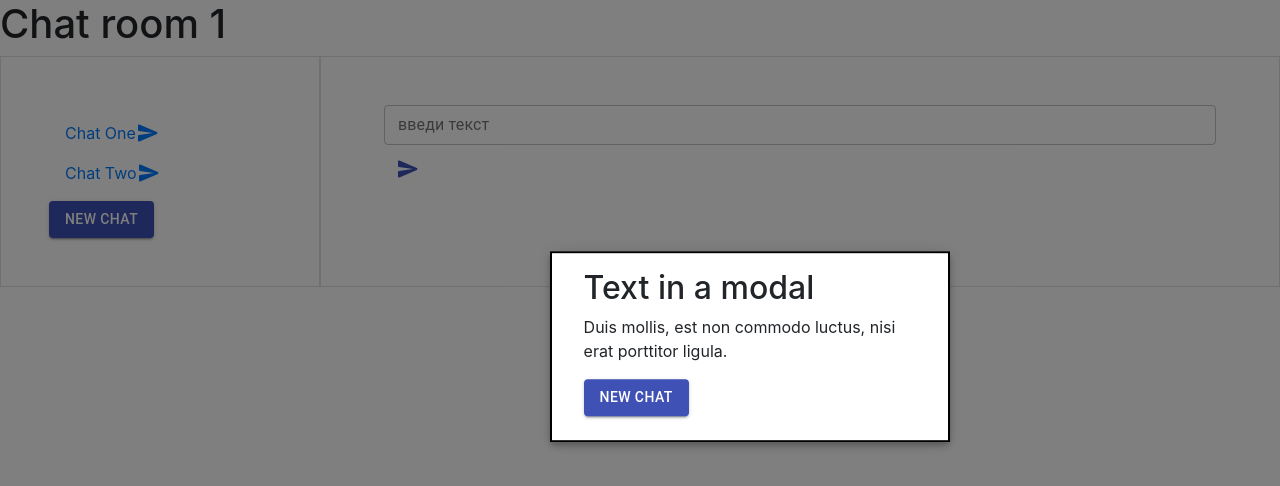
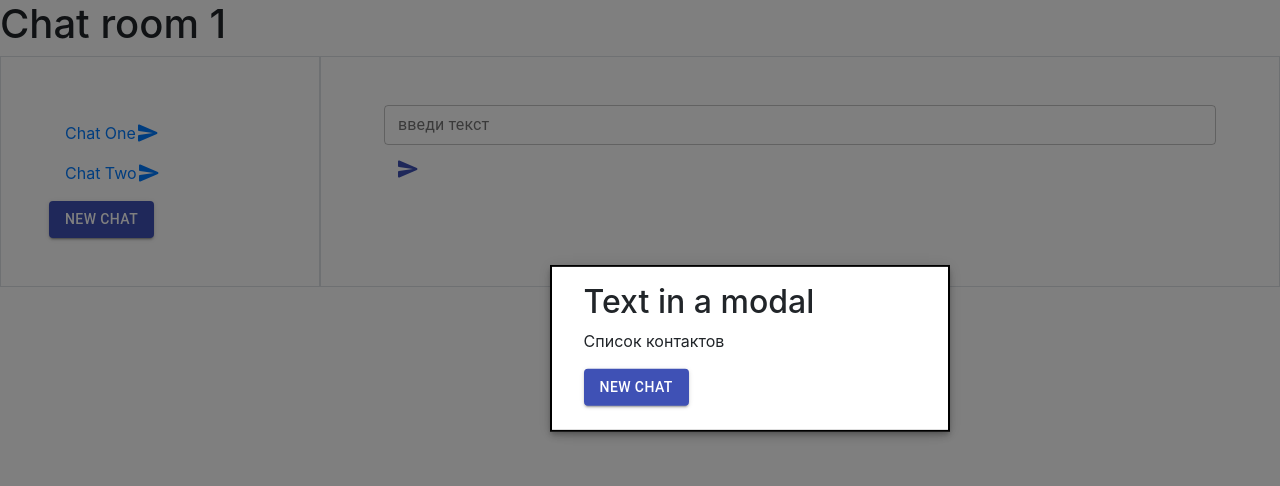
Before and after one commit to Elenatr07/project1, a React app: page / in a window 1280 px wide. Both pictures are taken after a click on the button "NEW CHAT". Shown: the top 486 px of the page. Built offline with nearby package versions, Linux system fonts and the light colour scheme.

Commit message:
Update Contacts.jsx

```diff
--- a/src/components/Contacts/Contacts.jsx
+++ b/src/components/Contacts/Contacts.jsx
@@ -48,7 +48,7 @@ export default function SimpleModal() {
         <div style={modalStyle} className={classes.paper}>
             <h2 id="simple-modal-title">Text in a modal</h2>
             <p id="simple-modal-description">
-                Duis mollis, est non commodo luctus, nisi erat porttitor ligula.
+                Список контактов
             </p>
             <SimpleModal />
         </div>
```
